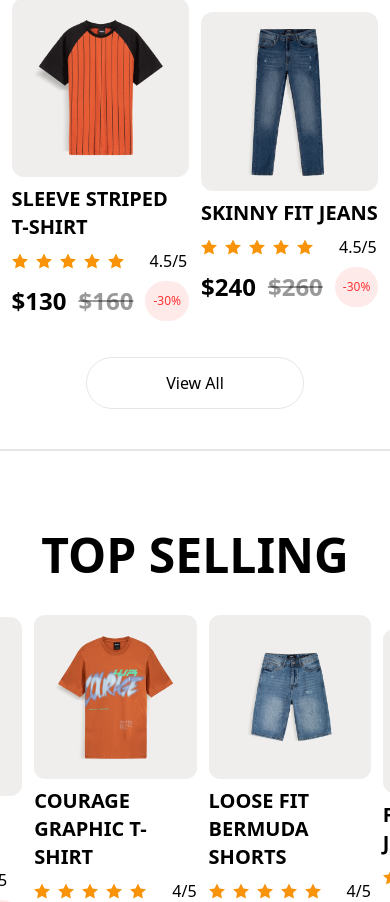
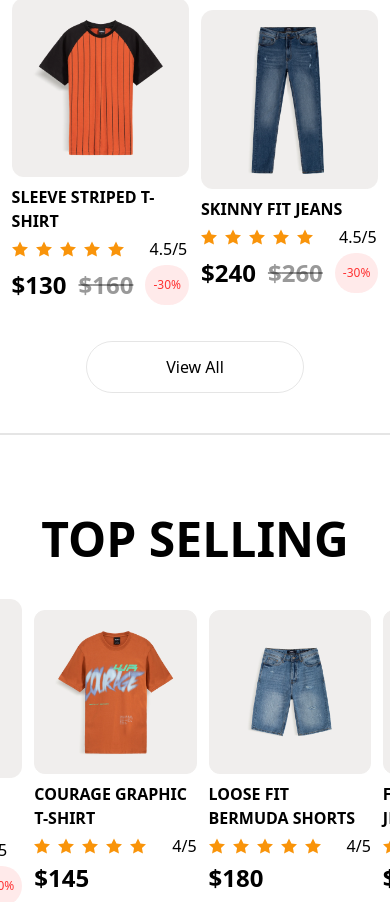
Before and after one commit to NazaninShahidi/store-react, a React (Create React App) app: page / in a window 390 px wide. Shown: the part 1266-2168 px from the top of the page. Built offline with nearby package versions, Linux system fonts and the light colour scheme.

Commit message:
response products page

```diff
--- a/src/components/ui/Card.tsx
+++ b/src/components/ui/Card.tsx
@@ -12,11 +12,11 @@ const Card = ({ item }: { item: IProduct }) => {
         />
       </Link>
 
-      <div className="flex flex-col space-y-2 mt-2">
+      <div className="flex flex-col space-y-1 md:space-y-2 mt-2">
         <Link
           to="/product"
           state={{ id: item.id }}
-          className="font-bold text-xl"
+          className="font-bold text-[1em] md:text-xl"
         >
           {item.title}
         </Link>
--- a/src/components/ui/Filter.tsx
+++ b/src/components/ui/Filter.tsx
@@ -3,7 +3,7 @@ import { CiFilter } from "react-icons/ci";
 
 function Filter() {
   return (
-    <div className="w-[295px] flex flex-col items-start px-5 py-6 rounded-[20px] border border-[#0000001a]">
+    <div className=" md:w-[295px] hidden md:flex md:flex-col items-start px-5 py-6 rounded-[20px] border border-[#0000001a]">
       <div className="flex flex-row justify-between items-center w-full">
         <span className="font-bold text-[20px]">filter</span>
         <CiFilter />
--- a/src/pages/products.tsx
+++ b/src/pages/products.tsx
@@ -26,7 +26,7 @@ function ProductsPage() {
           <div className="p-2 my-1">
             <p className="font-bold text-[32px] capitalize">{category}</p>
           </div>
-          <div className="grid gird-cols-2 md:grid-cols-3 md:gap-5">
+          <div className="grid grid-cols-2  gap-5 md:grid-cols-3">
             {productList.map((product) => (
               <Card item={product} key={product.id} />
             ))}
```
